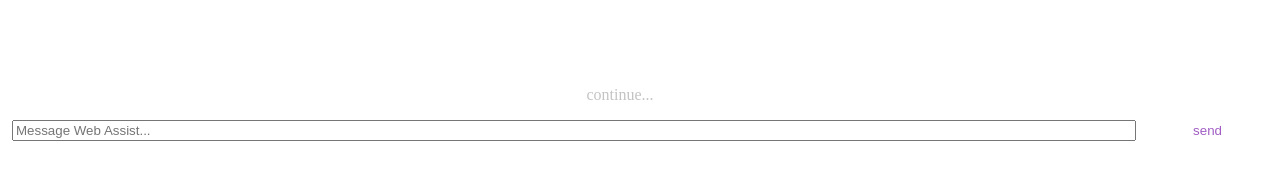
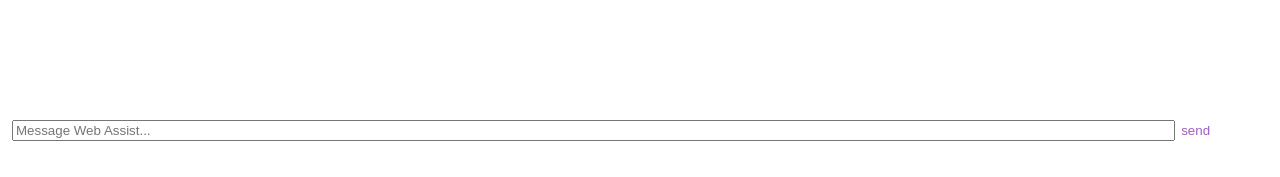
Before and after one commit to lilygostovic/web-assist, a React (Create React App) app in the folder Extension/: page / in a window 1280 px wide. Shown: the part 644-821 px from the top of the page. Built offline with nearby package versions, Linux system fonts and the light colour scheme; the HTML template or start-up script is replaced by a standard one.

Commit message:
Fix send button - clicking send did nothing

```diff
--- a/Extension/src/screens/ChatScreen/InputField/ContinueButton.tsx
+++ b/Extension/src/screens/ChatScreen/InputField/ContinueButton.tsx
@@ -1,6 +1,6 @@
 import { styled } from "styled-components";
 
-import { StyledDiv, StyledText } from "../../../components";
+import { StyledDiv, StyledText, ErrorToast } from "../../../components";
 import { MousePosition, PrevTurn } from "../../../types";
 import { useModelsService } from "../../../services";
 
@@ -19,6 +19,7 @@ type ContinueButtonProps = {
   historyExists: boolean;
   prevTurn: PrevTurn | null;
   mousePosition: MousePosition;
+  modelIsTyping: boolean;
   setModelIsTyping: React.Dispatch<React.SetStateAction<boolean>>;
 };
 
@@ -29,9 +30,14 @@ export const ContinueButton = ({
   historyExists,
   prevTurn,
   mousePosition,
+  modelIsTyping,
   setModelIsTyping,
 }: ContinueButtonProps) => {
   const { continueExecution } = useModelsService();
+
+  const blockContinue = () => {
+    ErrorToast({ message: "Model is loading..." });
+  };
 
   const handleClick = async () => {
     setModelIsTyping(true);
@@ -43,9 +49,9 @@ export const ContinueButton = ({
 
   return (
     <StyledDiv display="flex" justifyContent="center" mt="10px">
-      <StyledButtonDiv onClick={historyExists ? handleClick : () => {}}>
+      <StyledButtonDiv onClick={modelIsTyping ? blockContinue : handleClick}>
         <StyledText
-          variant={historyExists ? "continueButton" : "disabledContinueButton"}
+          variant={modelIsTyping ? "disabledContinueButton" : "continueButton"}
         >
           continue...
         </StyledText>
--- a/Extension/src/screens/ChatScreen/InputField/index.tsx
+++ b/Extension/src/screens/ChatScreen/InputField/index.tsx
@@ -35,6 +35,15 @@ export const InputField = ({
   const blockSubmit = (e?: React.FormEvent<HTMLFormElement>) => {
     e?.preventDefault();
     ErrorToast({ message: "Model is loading..." });
+  };
+
+  const handleClick: React.MouseEventHandler<HTMLButtonElement> = (event) => {
+    // Perform actions when the button is clicked
+    event.preventDefault(); // Prevent the default behavior of the button
+    const form = event.currentTarget.form; // Get the form element
+    if (form) {
+      form.submit(); // Submit the form
+    }
   };
 
   const handleSubmit = async (e?: React.FormEvent<HTMLFormElement>) => {
@@ -87,6 +96,10 @@ export const InputField = ({
       mb="15px"
     >
       {/* TODO: change button to be invisible if no history, disabled when model is typing */}
+
+      {history.length === 0 ? (
+        <></>
+      ) : (
         <ContinueButton
           model={model}
           sessionID={sessionID}
@@ -94,11 +107,16 @@ export const InputField = ({
           historyExists={history.length !== 0}
           prevTurn={prevTurn}
           mousePosition={mousePosition}
+          modelIsTyping={modelIsTyping}
           setModelIsTyping={setModelIsTyping}
         />
-      <StyledDiv display="flex" flexDirection="row" mt="10px">
-        <StyledDiv flex={1}>
-          <form onSubmit={modelIsTyping ? blockSubmit : handleSubmit}>
+      )}
+
+      <StyledDiv display="flex" flexDirection="column" mt="10px" width="100%">
+        <form
+          onSubmit={modelIsTyping ? blockSubmit : handleSubmit}
+          style={{ width: "100%", display: "flex", alignItems: "center" }}
+        >
           <input
             type="text"
             value={text}
@@ -109,8 +127,7 @@ export const InputField = ({
             placeholder={text ? "" : "Message Web Assist..."}
             style={{ width: "95%" }}
           />
-          </form>
-        </StyledDiv>
+
           <button
             type="submit"
             disabled={modelIsTyping}
@@ -125,6 +142,7 @@ export const InputField = ({
           >
             send
           </button>
+        </form>
       </StyledDiv>
     </StyledDiv>
   );
```
Lines whose indentation alone changed are shown as unchanged.
